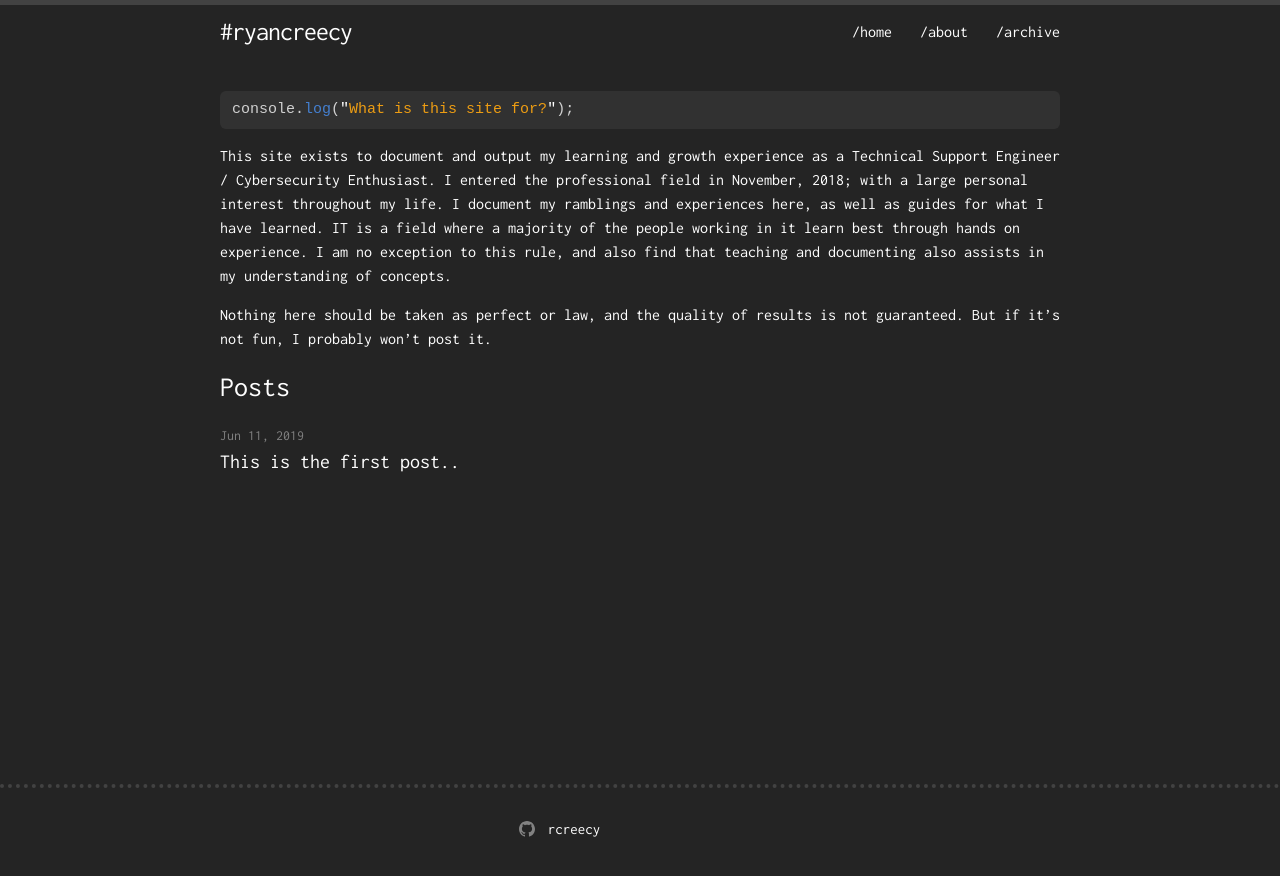
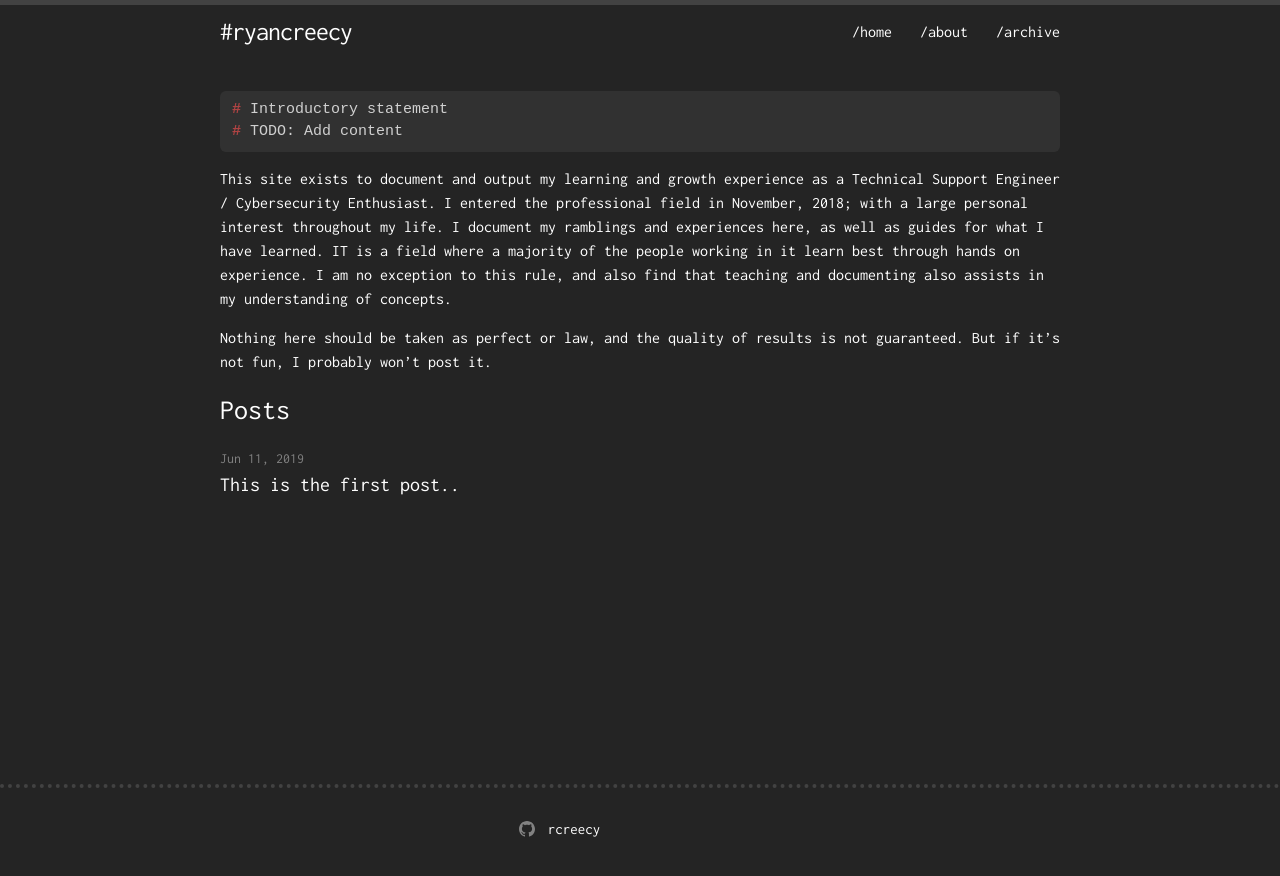
Before and after one commit to rcreecy/ryancreecy, a Jekyll site: the page built from index.md, in a window 1280 px wide. Shown: the top 876 px of the page. Built offline with Jekyll 4.4.1, drawn with Linux system fonts in a browser that asks for light colours.

Commit message:
Homepage

````diff
--- a/index.md
+++ b/index.md
@@ -6,7 +6,8 @@ layout: home
 ---
 
 ```javascript
-console.log("What is this site for?");
+# Introductory statement
+# TODO: Add content
 ```
 This site exists to document and output my learning and growth experience as a Technical Support Engineer / Cybersecurity Enthusiast. I entered the professional field in November, 2018; with a large personal interest throughout my life. I document my ramblings and experiences here, as well as guides for what I have learned. IT is a field where a majority of the people working in it learn best through hands on experience. I am no exception to this rule, and also find that teaching and documenting also assists in my understanding of concepts.
 
````
